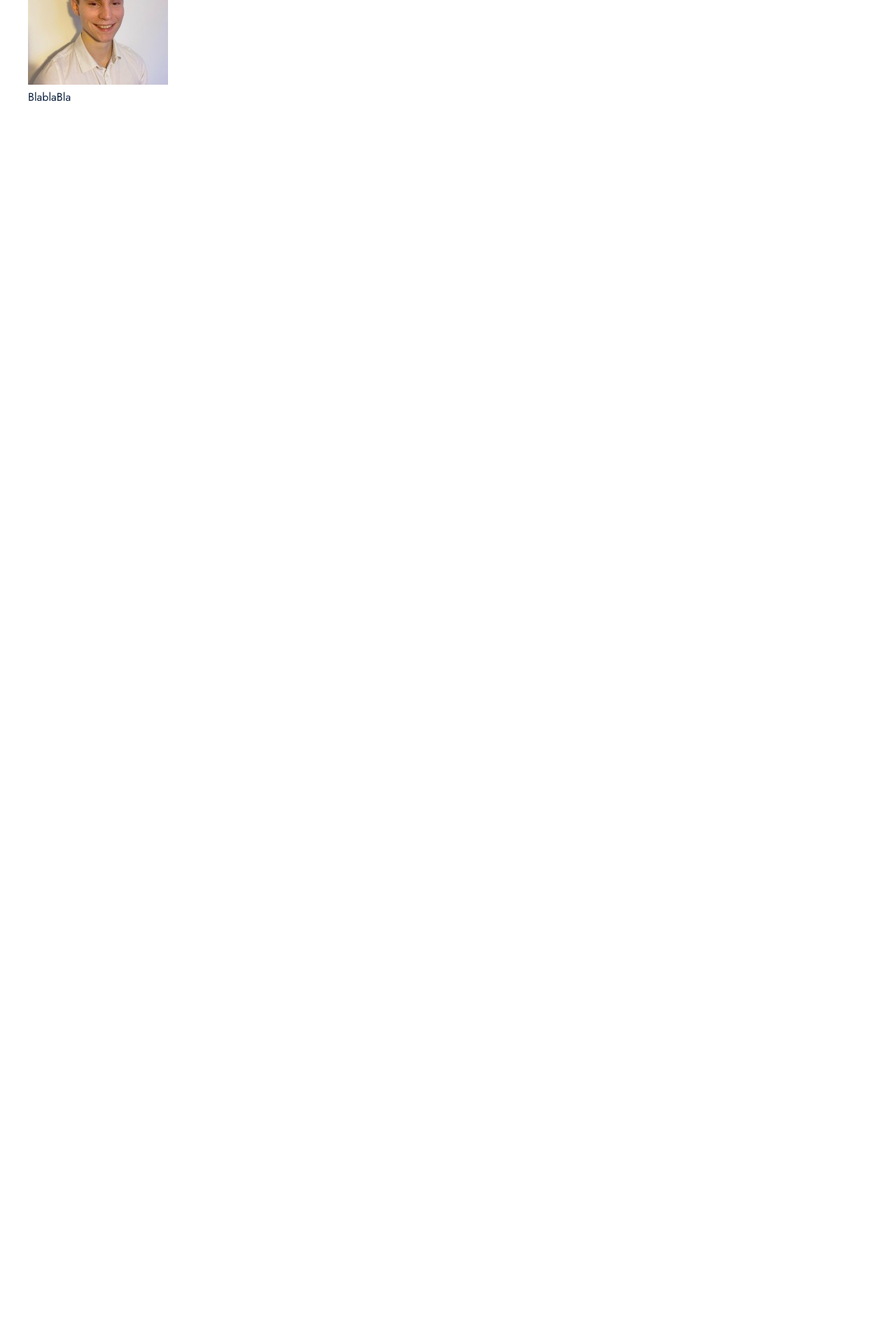
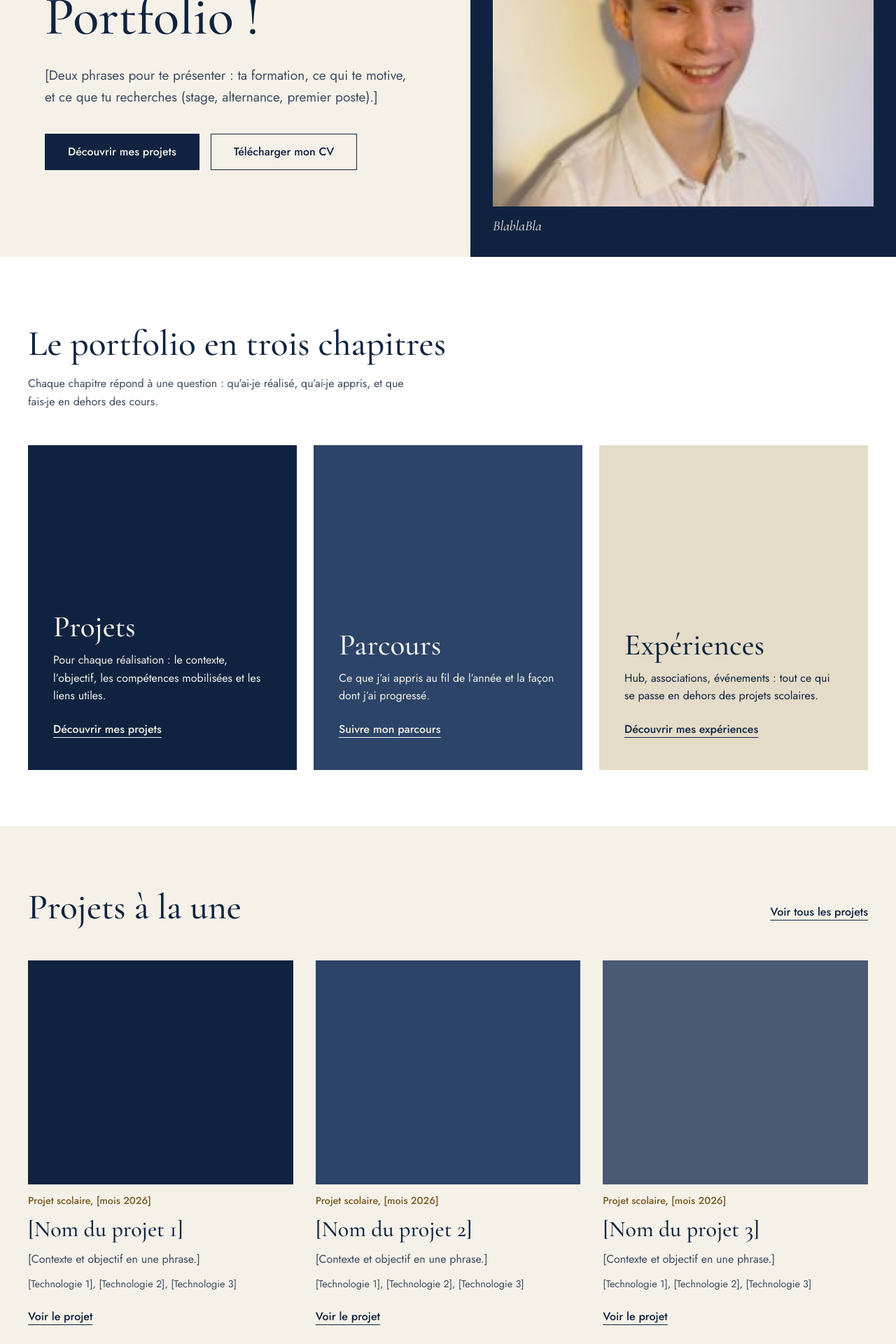
Before and after one commit to Aure-0411/Portfolio, a React (Vite) app: page / in a window 1280 px wide. Shown: the part 420-2340 px from the top of the page at 70% size. Before the commit the page ends 800 px from the top, so only its background shows below. Built offline with nearby package versions, Linux system fonts and the light colour scheme.

Commit message:
Body part almost done

```diff
--- a/src/Pages/Home.css
+++ b/src/Pages/Home.css
@@ -0,0 +1,285 @@
+
+/* Partie 1 - Accueil */
+
+.hero {
+    display: flex;
+    background-color: var(--color-cream);
+}
+
+.hero__content {
+    flex: 1;
+    display: flex;
+    flex-direction: column;
+    justify-content: center;
+    gap: 1.75rem;
+    padding: 6rem 4rem;
+}
+
+.hero__title {
+    margin: 0;
+    font-family: var(--font-titles);
+    font-weight: 500;
+    font-size: clamp(2.875rem, 6vw, 5.25rem);
+    line-height: 1.02;
+}
+
+.hero__title-description {
+    margin: 0;
+    max-width: 32.5rem;
+    font-size: 1.19rem;
+    color: var(--color-salte);
+    line-height: 1.65;
+}
+
+.hero__actions {
+    display: flex;
+    flex-wrap: wrap;
+    gap: 1rem;
+    margin-top: 0.5rem;
+}
+
+.hero__button {
+    display: inline-flex;
+    min-height: 3.25rem;
+    padding: 0rem 2rem;
+    text-decoration: none;
+    font-weight: 500;
+    border: 1px solid var(--color-navy);
+    background-color: var(--color-navy);
+    color: var(--color-cream);
+    align-items: center;
+    justify-content:center;
+}
+
+.hero__button--secondary {
+    background-color: transparent;
+    color: var(--color-navy);
+}
+
+.hero__button:focus-visible {
+    outline: 0.18rem solid var(--color-brown);
+}
+
+.hero__media {
+    background-color: var(--color-navy);
+    margin: 0;
+    flex: 1;
+    padding: 2rem;
+}
+
+.hero__photo {
+    display: block;
+    width: 100%;
+    height: 30rem;
+    object-fit: cover;
+}
+
+.hero__caption {
+    margin-top: 1rem;
+    font-size: 1.25rem;
+    font-family: var(--font-titles);
+    color: var(--color-cream);
+    font-style: italic;
+
+}
+
+/* Partie 2 - En-tête de la section 1 et la grille */
+
+.chapters {
+    max-width: 80rem;
+    margin: 0 auto;
+    padding: 6rem 2.5rem 5rem;
+}
+
+.chapters__title {
+    margin: 0;
+    font-family: var(--font-titles);
+    font-weight: 500;
+    font-size: clamp(2.125rem, 4vw, 3.375rem);
+    line-height: 1.1;
+}
+
+.chapters__intro {
+    margin: 1rem 0rem 0rem;
+    max-width: 35rem;
+    font-size: 1rem;
+    line-height: 1.65;
+    color: var(--color-salte);
+}
+
+.chapters__list {
+    display: grid;
+    grid-template-columns: repeat(auto-fit,minmax(18.75rem, 1fr));
+    gap: 1.5rem;
+    margin-top: 3rem;
+}
+
+/* Partie 3 - Les cartes de la section 1 */
+
+.chapters__card {
+    min-height: 29rem;
+    padding: 2.25rem;
+    display: flex;
+    flex-direction: column;
+    justify-content: flex-end;
+    gap: 0.8rem;
+}
+
+.chapters__card--projects {
+    background-color: var(--color-navy);
+    color: var(--color-cream);
+}
+
+.chapters__card--path {
+    background-color: var(--color-blue);
+    color: var(--color-cream);
+}
+
+.chapters__card--experiences {
+    background-color: var(--color-sand);
+    color: var(--color-navy);
+}
+
+.chapters__card-title {
+    margin: 0;
+    font-family: var(--font-titles);
+    font-size: 2.7rem;
+    font-weight: 500;
+    line-height: 1;
+}
+
+.chapters__card-text {
+    margin: 0;
+    font-size: 1rem;
+    line-height: 1.6;
+}
+
+.chapters__card-link {
+    display: inline-flex;
+    align-items: center;
+    min-height: 2.75rem;
+    color: inherit;
+    font-weight: 500;
+    text-decoration: underline;
+    text-underline-offset: 0.4rem;
+}
+
+.chapters__card-link:focus-visible {
+    outline: 0.18rem solid currentColor;
+}
+
+/* Partie 4 - En-tête de la section 2  */
+
+.featured {
+    background-color: var(--color-cream);
+}
+
+.featured__inner {
+    max-width: 80rem;
+    margin: 0 auto;
+    padding: 5.5rem 2.5rem;
+}
+
+.featured__header {
+    display: flex;
+    flex-wrap: wrap;
+    justify-content: space-between;
+    align-items: flex-end;
+    gap: 1rem;
+}
+
+.featured__title {
+    margin: 0;
+    font-family: var(--font-titles);
+    font-weight: 500;
+    font-size: clamp(2.125rem, 4vw, 3.375rem);
+    line-height: 1.1;
+}
+
+.featured__all-link {
+    display: inline-flex;
+    align-items: center;
+    min-height: 2.75rem;
+    color: var(--color-navy);
+    font-weight: 500;
+    text-decoration: underline;
+    text-underline-offset: 0.4rem;
+}
+
+.featured__all-link:focus-visible {
+    outline: 0.18rem solid var(--color-brown);
+}
+
+.featured__list {
+    display: grid;
+    grid-template-columns: repeat(auto-fit, minmax(18.75rem, 1fr));
+    gap: 2rem;
+    margin-top: 3rem;
+}
+
+/* Partie 5 - Les cartes de la section 2  */
+
+.featured__card {
+    display: flex;
+    flex-direction: column;
+    gap: 0.8rem;
+}
+
+.featured__media {
+    height: 20rem;
+}
+
+.featured__media--navy {
+    background-color: var(--color-navy);
+}
+
+.featured__media--blue {
+    background-color: var(--color-blue);
+}
+
+.featured__media--light {
+    background-color: var(--color-blue-light);
+}
+
+.featured__tag {
+    margin: 0;
+    font-size: 0.9rem;
+    font-weight: 500;
+    color: var(--color-gold-dark);
+}
+
+.featured__card-title {
+    margin: 0;
+    font-family: var(--font-titles);
+    font-size: 2rem;
+    font-weight: 500;
+    line-height: 1.1;
+}
+
+.featured__text {
+    margin:0;
+    font-size: 1rem;
+    line-height: 1.6;
+    color: var(--color-salte);
+}
+
+.featured__tech {
+    margin:0;
+    font-size: 0.9rem;
+    line-height: 1.5;
+    color: var(--color-salte);
+}
+
+.featured__link {
+    display: inline-flex;
+    align-items: center;
+    min-height: 2.75rem;
+    color: var(--color-navy);
+    font-weight: 500;
+    text-decoration: underline;
+    text-underline-offset: 0.4rem;
+}
+
+.featured__link:focus-visible {
+    outline: 0.18rem solid var(--color-brown);
+}
--- a/src/Pages/Home.jsx
+++ b/src/Pages/Home.jsx
@@ -25,6 +25,77 @@ export default function Home() {
           </figure>
 
         </section>
+
+        <section className="chapters" aria-labelledby="chapters-title">
+
+          <h2 id="chapters-title" className="chapters__title">Le portfolio en trois chapitres</h2>
+          <p className="chapters__intro">Chaque chapitre répond à une question : qu’ai-je réalisé, qu’ai-je appris, et que fais-je en dehors des cours.</p>
+
+          <div className="chapters__list">
+
+            <article className="chapters__card chapters__card--projects">
+              <h3 className="chapters__card-title">Projets</h3>
+              <p className="chapters__card-text">Pour chaque réalisation : le contexte, l’objectif, les compétences mobilisées et les liens utiles.</p>
+              <a className="chapters__card-link" href="/projets">Découvrir mes projets</a>
+            </article>
+
+            <article className="chapters__card chapters__card--path">
+              <h3 className="chapters__card-title">Parcours</h3>
+              <p className="chapters__card-text">Ce que j’ai appris au fil de l’année et la façon dont j’ai progressé.</p>
+              <a className="chapters__card-link" href="/parcours">Suivre mon parcours</a>
+            </article>
+
+            <article className="chapters__card chapters__card--experiences">
+              <h3 className="chapters__card-title">Expériences</h3>
+              <p className="chapters__card-text">Hub, associations, événements : tout ce qui se passe en dehors des projets scolaires.</p>
+              <a className="chapters__card-link" href="/experiences">Découvrir mes expériences</a>
+            </article>
+
+          </div>
+
+        </section>
+
+        <section className="featured" aria-labelledby="featured-title">
+          <div className="featured__inner">
+
+            <div className="featured__header">
+              <h2 id="featured-title" className="featured__title">Projets à la une</h2>
+              <a className="featured__all-link" href="/projets">Voir tous les projets</a>
+            </div>
+
+            <div className="featured__list">
+
+              <article className="featured__card">
+                <div className="featured__media featured__media--navy"></div>
+                <p className="featured__tag">Projet scolaire, [mois 2026]</p>
+                <h3 className="featured__card-title">[Nom du projet 1]</h3>
+                <p className="featured__text">[Contexte et objectif en une phrase.]</p>
+                <p className="featured__tech">[Technologie 1], [Technologie 2], [Technologie 3]</p>
+                <a className="featured__link" href="/projets" aria-label="Découvrir le détail de [Nom du projet 1]">Voir le projet</a>
+              </article>
+
+              <article className="featured__card">
+                <div className="featured__media featured__media--blue"></div>
+                <p className="featured__tag">Projet scolaire, [mois 2026]</p>
+                <h3 className="featured__card-title">[Nom du projet 2]</h3>
+                <p className="featured__text">[Contexte et objectif en une phrase.]</p>
+                <p className="featured__tech">[Technologie 1], [Technologie 2], [Technologie 3]</p>
+                <a className="featured__link" href="/projets" aria-label="Découvrir le détail de [Nom du projet 2]">Voir le projet</a>
+              </article>
+
+              <article className="featured__card">
+                <div className="featured__media featured__media--light"></div>
+                <p className="featured__tag">Projet scolaire, [mois 2026]</p>
+                <h3 className="featured__card-title">[Nom du projet 3]</h3>
+                <p className="featured__text">[Contexte et objectif en une phrase.]</p>
+                <p className="featured__tech">[Technologie 1], [Technologie 2], [Technologie 3]</p>
+                <a className="featured__link" href="/projets" aria-label="Découvrir le détail de [Nom du projet 3]">Voir le projet</a>
+              </article>
+
+            </div>
+
+          </div>
+        </section>
     </main>
   )
 }
--- a/src/components/Header.css
+++ b/src/components/Header.css
@@ -4,7 +4,7 @@
     display: flex;
     justify-content: space-between;
     align-items: center;
-    padding: 0px 40px;
+    padding: 0rem 2.5rem;
 }
 
 .header__cv-link {
--- a/src/global.css
+++ b/src/global.css
@@ -1,8 +1,16 @@
 :root {
     --color-navy: #0F2340;
+    --color-navy-dark: #0A1930;
     --color-cream: #F5F1E8;
     --color-light-grey: #D9D3C5;
     --color-brown: #A67C2E;
+    --color-salte: #3C4A60;
+    --color-blue: #2B4468;
+    --color-blue-light: #4A5A73;
+    --color-sand: #E4DCC8;
+    --color-gold-dark: #7A5B22;
+    --color-gold-light: #D2B46B;
+    --color-stone: #E6E0D2;
     --font-texts-links: 'Jost', sans-serif;
     --font-titles: 'Cormorant Garamond', serif;
 }
```
